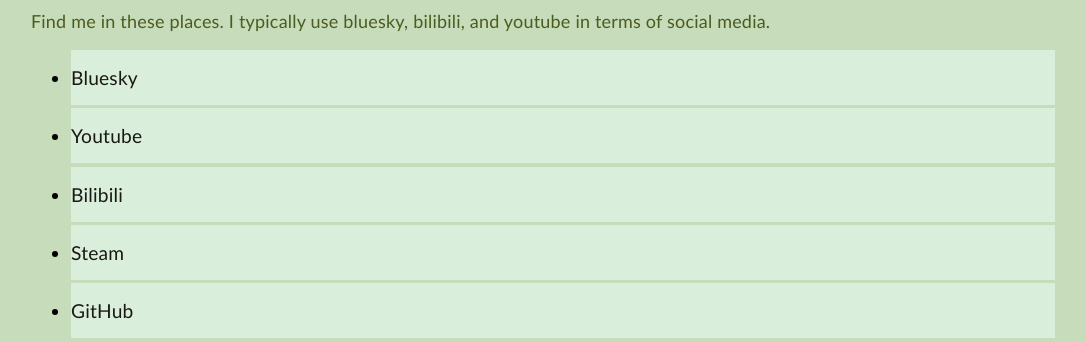
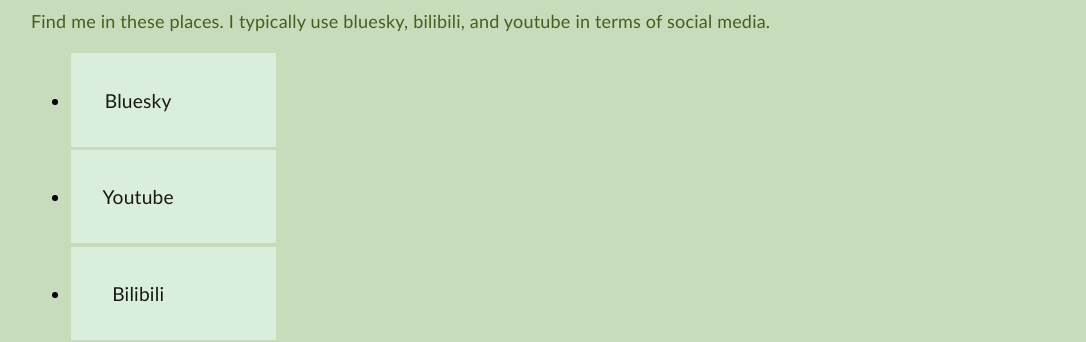
Before and after one commit to FraiFish/FraiFish.github.io, a plain HTML site: page html/links.html in a window 1280 px wide. Shown: the part 235-577 px from the top of the page, without its empty margins (97-1183 px from the left). Drawn offline with Linux system fonts and the light colour scheme.

Commit message:
Links style change

```diff
--- a/styles/subpages.css
+++ b/styles/subpages.css
@@ -257,18 +257,41 @@
     font-size: 18px;
 }
 
+/*links list*/
+
+
+ul {
+    width:20%;
+    align-content: center;
+}
+
 li {
     background-color: var(--active-color);
     margin-top: 0.2rem;
     margin-bottom: 0.2rem;
-    padding-top: 1rem;
-    padding-bottom: 1rem;
     font-size: 1.2rem;
+    padding: 1rem 0.4rem;
+}
+li > a {
+    display: block;
+    width: 6rem;
+    text-align: center;
+    background-color: var(--active-color);
+    margin-top: 0.2rem;
+    margin-bottom: 0.2rem;
+    font-size: 1.2rem;
+    padding: 1rem 0.8rem;
 }
 li > a:hover {
     background-color: var(--topnav-color);
-    color: var(--page-color);
+    color: var(--active-color);
 }
+
+li > a:visited:hover {
+    color: var(--active-color);
+}
+
+
 /* literally just center class */
 .centered {
     text-align: center;
```
